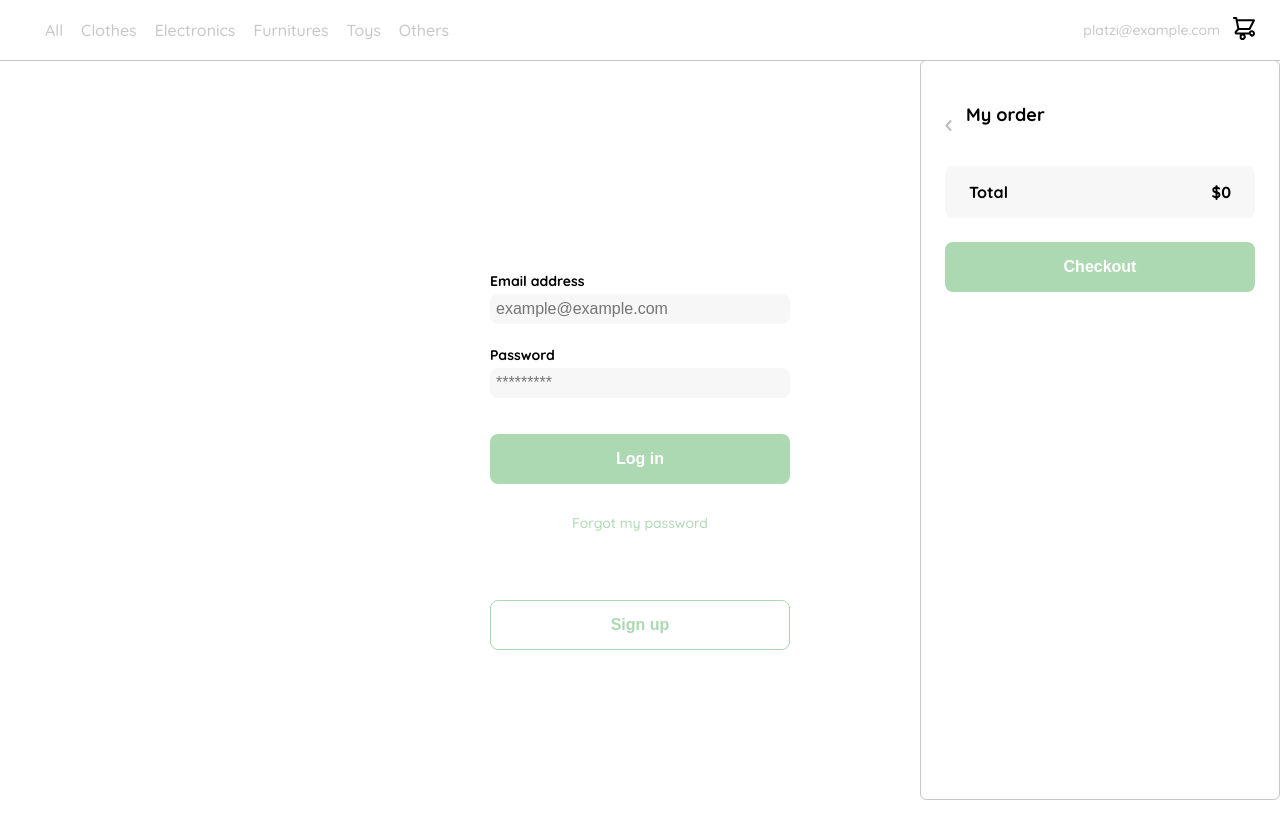
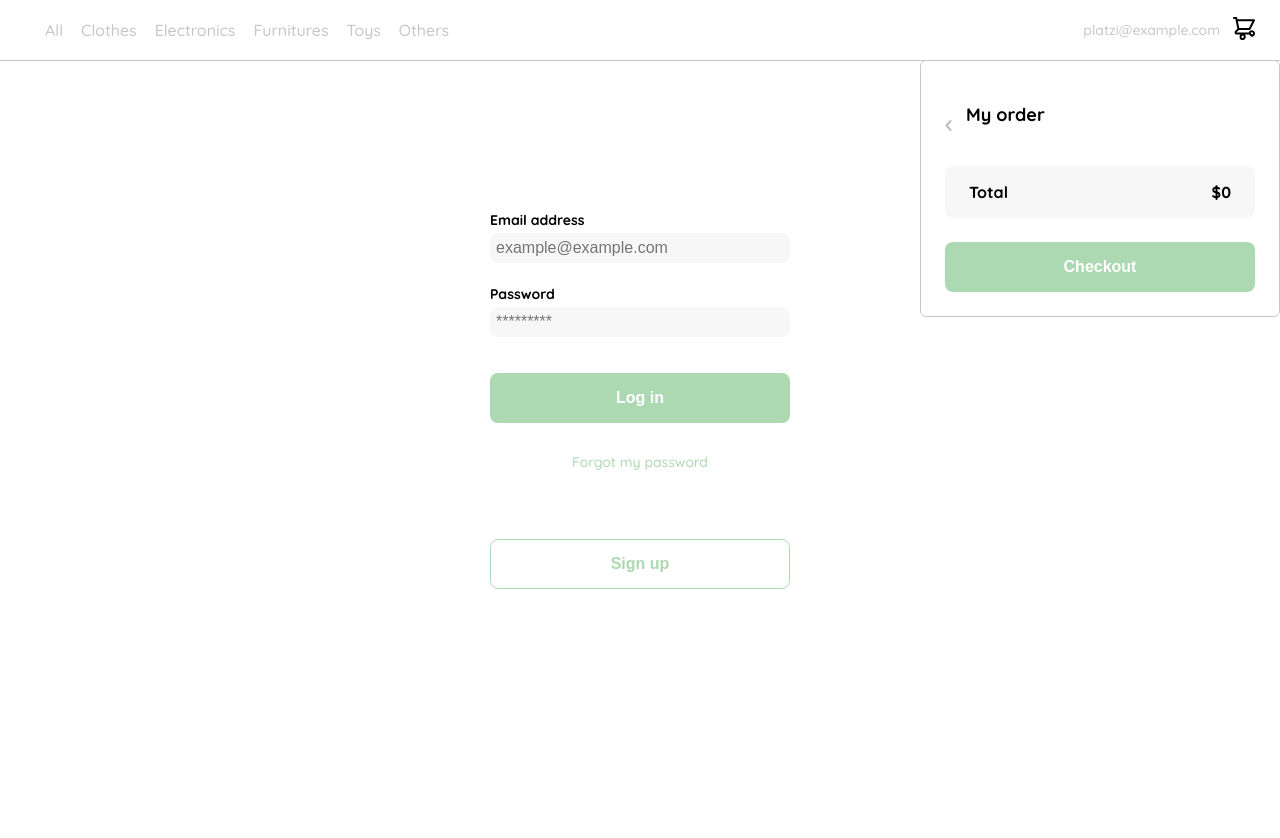
Before and after one commit to AlRazeto/react-shop, a React app: page /login in a window 1280 px wide. Both pictures are taken after a click on the item 1244 px from the left and 30 px from the top of the page. Shown: the top 838 px of the page. After the commit the page ends 800 px from the top, so only its background shows below. Built offline with nearby package versions, Linux system fonts and the light colour scheme.

Commit message:
CSS fixes

```diff
--- a/src/styles/Header.scss
+++ b/src/styles/Header.scss
@@ -5,6 +5,10 @@ nav {
 	justify-content: space-between;
 	padding: 0 24px;
 	border-bottom: 1px solid var(--very-light-pink);
+	position: fixed;
+	top: 0;
+	width: calc(100% - 48px);
+	background-color: white;
 }
 .menu {
 	display: none;
--- a/src/styles/MyOrder.scss
+++ b/src/styles/MyOrder.scss
@@ -4,13 +4,14 @@
 	width: 360px;
 	padding: 24px;
 	box-sizing: border-box;
-	position: absolute;
+	position: fixed;
 	right: 0;
 	background-color: white;
 	top: 60px;
-	bottom: 0;
+	max-height: 90%;
 	border-radius: 6px;
 	border: 1px solid var(--very-light-pink);
+	overflow-y: scroll;
 }
 .title-container {
 	display: flex;
--- a/src/styles/ProductList.scss
+++ b/src/styles/ProductList.scss
@@ -5,7 +5,7 @@
 	grid-template-columns: repeat(auto-fill, 240px);
 	gap: 26px;
 	place-content: center;
-	margin: 3em 0 0 0;
+	margin: 4em 0 0 0;
 }
 
 @media (max-width: 640px) {
```
